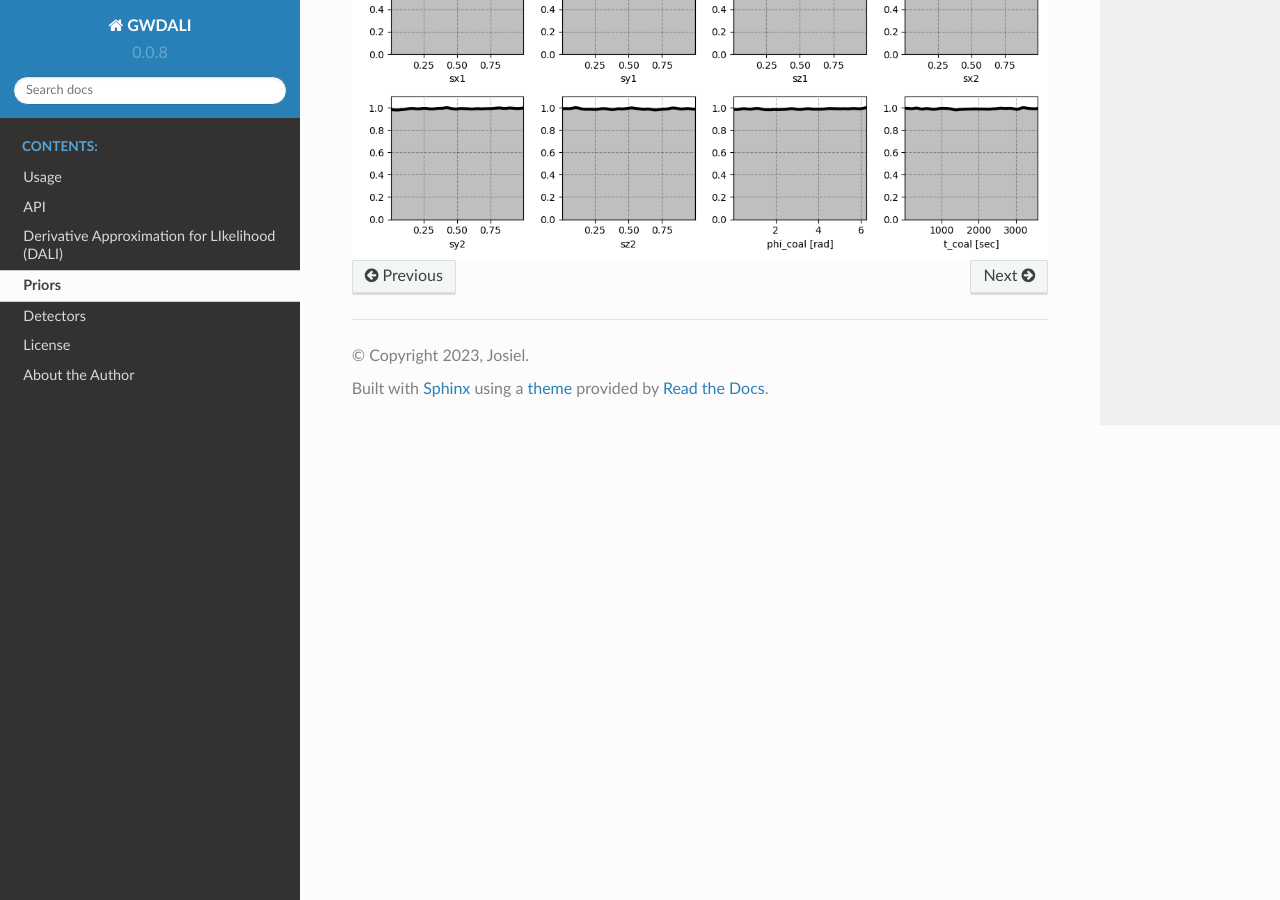
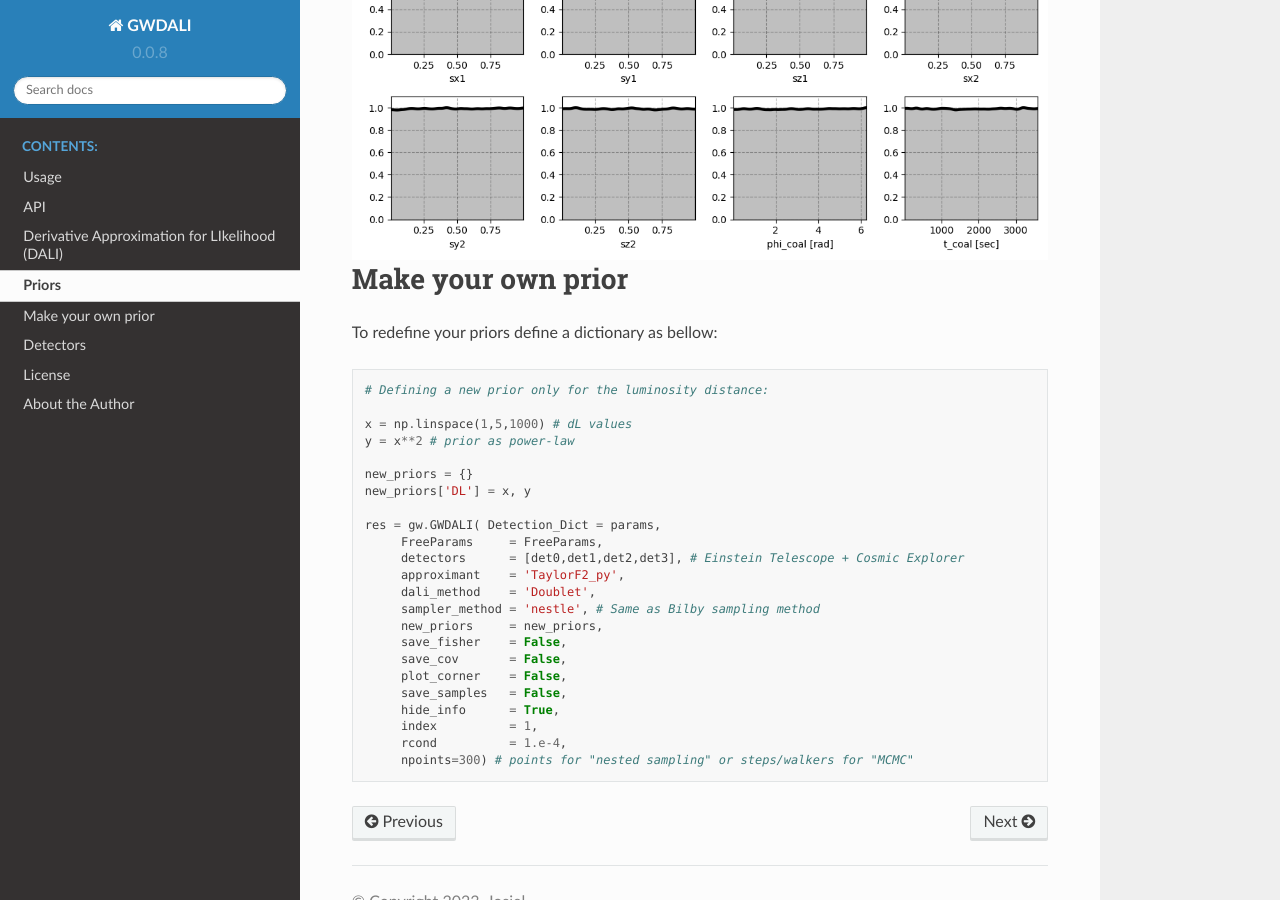
Before and after one commit to jmsdsouzaPhD/GWDALI, a Sphinx documentation site: the page built from docs/source/priors.rst, in a window 1280 px wide and 900 px high, scrolled down 1625 px. Built offline with Sphinx 7.4.7 and the Read the Docs theme 2.0.0, drawn with Linux system fonts in a browser that asks for light colours.

Commit message:
updating docs/ (priors)

```diff
--- a/docs/source/api.rst
+++ b/docs/source/api.rst
@@ -2,7 +2,7 @@
 API
 =================================
 
-.. py:function:: GWDALI.GWDALI(Detection_Dict, FreeParams, detectors, approximant='TaylorF2', fmin=1, fmax=1.e4, fsize=3000, dali_method='Fisher_Sampling', sampler_method='nestle', save_fisher=True, save_cov=True, plot_corner=True, save_samples=True, hide_info=False, index=1, rcond=1.e-4, npoints=300)
+.. py:function:: GWDALI.GWDALI(Detection_Dict, FreeParams, detectors, approximant='TaylorF2', fmin=1, fmax=1.e4, fsize=3000, dali_method='Fisher_Sampling', sampler_method='nestle', new_priors = None, save_fisher=True, save_cov=True, plot_corner=True, save_samples=True, hide_info=False, index=1, rcond=1.e-4, npoints=300)
 
 	Return GW samples, Fisher and covariance matrix, parameters uncertainties, parameters recovered and signal to noise ratio (SNR).
 
@@ -22,6 +22,7 @@ API
 	:param fsize: number of frequency points.
 	:param dali_method: DALI method [``'Fisher_Sampling'``, ``'Doublet'``, ``'Triplet'``, ``'Standard'``] or only ``'Fisher'`` for a simple numerical matrix inversion. The 'Standard' method use the complete GW likelihood (with no approximation).
 	:param sampler_method: Method used for DALI (the same ones available in `bilby package <https://lscsoft.docs.ligo.org/bilby/>`_)
+	:param new_priors: Redefine your priors
 	:param save_fisher: Save the Fisher Matrix in a file named 'Fisher_Matrix_<index>.txt' where ``index`` is the integer argument bellow
 	:param save_cov: Save the Covariance Matrix in a file named 'Covariance_<index>.txt'.
 	:param plot_corner: Make a corner plot when using DALI methods.
@@ -40,6 +41,7 @@ API
 	:type fsize: float
 	:type dali_method: str
 	:type sampler_method: str
+	:type new_priors: dict
 	:type save_fisher: bool
 	:type save_cov: bool
 	:type plot_corner: bool
--- a/docs/source/priors.rst
+++ b/docs/source/priors.rst
@@ -58,3 +58,35 @@ Priors
 .. figure:: ./fig_priors.png
    :alt: priors
    :align: center
+
+=================================
+Make your own prior
+=================================
+
+To redefine your priors define a dictionary as bellow:
+
+.. code:: python
+
+	# Defining a new prior only for the luminosity distance:
+
+	x = np.linspace(1,5,1000) # dL values
+	y = x**2 # prior as power-law
+
+	new_priors = {}
+	new_priors['DL'] = x, y
+
+	res = gw.GWDALI( Detection_Dict = params,
+             FreeParams     = FreeParams,
+             detectors      = [det0,det1,det2,det3], # Einstein Telescope + Cosmic Explorer
+             approximant    = 'TaylorF2_py',
+             dali_method    = 'Doublet',
+             sampler_method = 'nestle', # Same as Bilby sampling method
+             new_priors     = new_priors,
+             save_fisher    = False,
+             save_cov       = False,
+             plot_corner    = False,
+             save_samples   = False,
+             hide_info      = True,
+             index          = 1,
+             rcond          = 1.e-4,
+             npoints=300) # points for "nested sampling" or steps/walkers for "MCMC"
```
